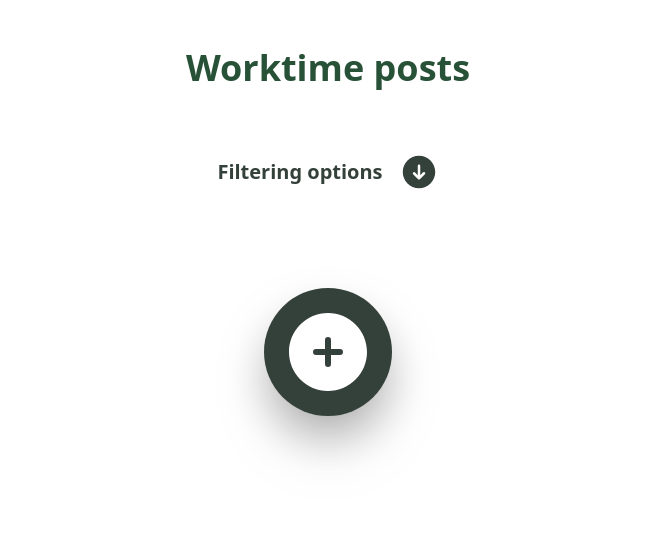
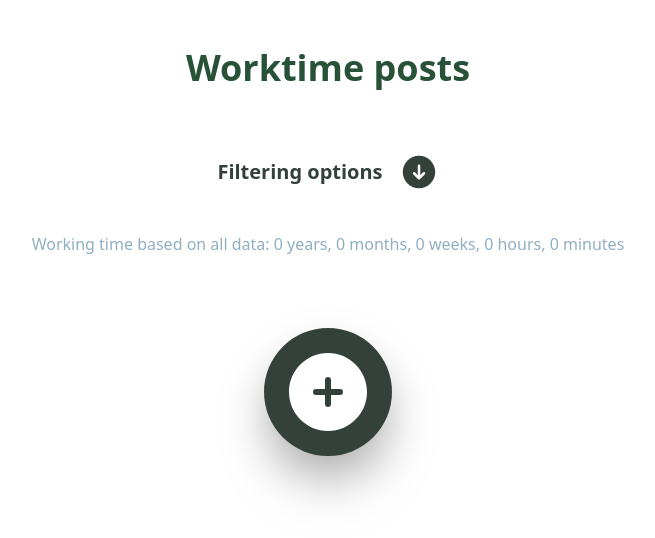
Before and after one commit to liana5555/work-time-management, a Vue app: page / in a window 1280 px wide. Shown: the top 538 px of the page, without its empty margins (312-967 px from the left). Built offline with nearby package versions, Linux system fonts and the light colour scheme.

Commit message:
Added full worked time

```diff
--- a/src/App.vue
+++ b/src/App.vue
@@ -5,10 +5,11 @@ import PopUpWraepper from './components/PopUpWraepper.vue'
 import { ArrowDownCircleIcon, ArrowUpCircleIcon, PlusCircleIcon } from '@heroicons/vue/24/solid'
 import AddEditCard from './components/AddEditCard.vue'
 import FilteringOptions from './components/FilteringOptions.vue'
-import { DateTime } from 'luxon'
+import { DateTime, Duration } from 'luxon'
 
 const datas = ref([])
 const lastId = ref(0)
+const workedTime = ref(0)
 
 const isAddingOrEditing = ref(false)
 const isEditing = ref(false)
@@ -113,6 +114,32 @@ watch(valueForFiltering, (newValueForFiltering) => {
   }
 })
 
+watch([datas, filteredData], ([newData, newFilteredData]) => {
+  console.log(newData, newFilteredData)
+  let dataToReduceOn
+  if (!isFiltered.value) {
+    dataToReduceOn = newData
+  } else {
+    dataToReduceOn = newFilteredData
+  }
+
+  console.log(dataToReduceOn)
+
+  const valueArray = dataToReduceOn.map((item) => {
+    return DateTime.fromISO(item.ending)
+      .diff(DateTime.fromISO(item.starting), ['minutes'])
+      .toObject()
+  })
+
+  console.log(valueArray)
+  let sum = 0
+  for (let i = 0; i < valueArray.length; i++) {
+    sum += valueArray[i].minutes
+  }
+
+  workedTime.value = sum
+})
+
 function cbForFiltering(item) {
   const filteringValue = DateTime.fromISO(valueForFiltering.value)
   const filterProp = filterBy.value.filterByProperty
@@ -164,6 +191,14 @@ function cbForFiltering(item) {
         :filteringOff="() => (isFiltered = false)"
         :setFilteringOptions="setFilteringOptions"
       />
+    </div>
+    <div class="text-darker-blue p-2">
+      Working time based on {{ isFiltered ? 'filtering' : 'all data' }}:
+      {{
+        Duration.fromObject({ minutes: workedTime })
+          .shiftTo('years', 'months', 'weeks', 'hours', 'minutes')
+          .toHuman()
+      }}
     </div>
 
     <main class="flex p-4 lg:grid lg:grid-cols-3 lg:grid-rows-2 flex-col gap-8 w-full">
```
